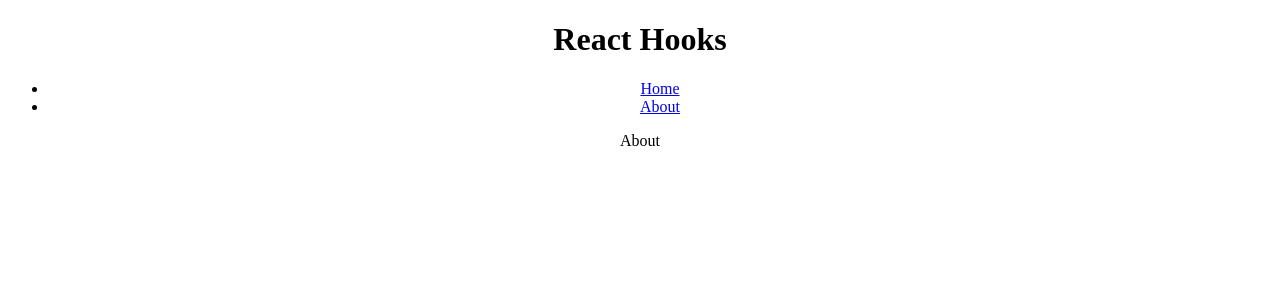
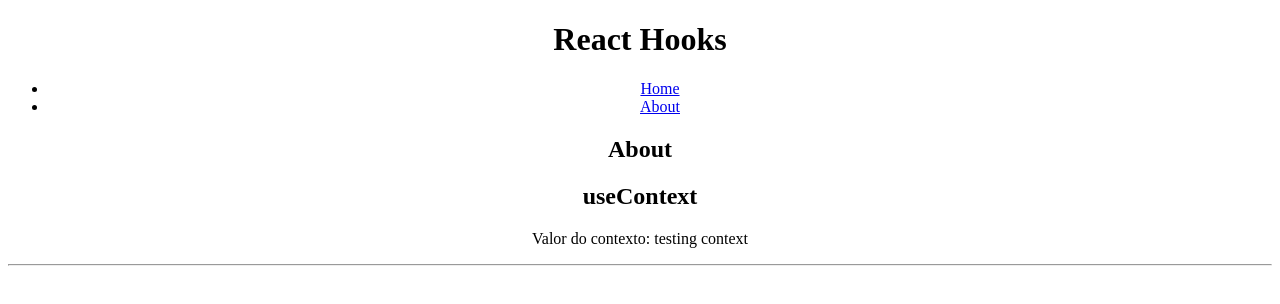
Before and after one commit to xandaosilva/curso-reactjs, a React (Create React App) app in the folder 11_hooks/reacthooks/: page /about in a window 1280 px wide. Shown: the top 304 px of the page. Built offline with nearby package versions, Linux system fonts and the light colour scheme.

Commit message:
useContext

```diff
--- a/11_hooks/reacthooks/src/App.js
+++ b/11_hooks/reacthooks/src/App.js
@@ -2,12 +2,15 @@
 
 import Home from "./pages/Home";
 import About from "./pages/About";
+
+import { HookUseContext } from "./components/HookUseContext";
 
 import './App.css';
 
 function App() {
   return (
     <div className="App">
+      <HookUseContext>
         <h1>React Hooks</h1>
         <BrowserRouter>
           <ul>
@@ -23,6 +26,7 @@
             <Route path="/about" element={<About />} />
           </Routes>
         </BrowserRouter>
+      </HookUseContext>
     </div>
   );
 }
--- /dev/null
+++ b/11_hooks/reacthooks/src/components/HookUseContext.js
@@ -0,0 +1,13 @@
+import { createContext } from 'react';
+
+export const SomeContext = createContext();
+
+export const HookUseContext = ({children}) => {
+    const contextValue = "testing context";
+
+    return (
+        <SomeContext.Provider value={{contextValue}}>
+            {children}
+        </SomeContext.Provider>
+    );
+}
--- a/11_hooks/reacthooks/src/pages/About.js
+++ b/11_hooks/reacthooks/src/pages/About.js
@@ -1,6 +1,16 @@
+import { useContext } from "react";
+import { SomeContext } from "../components/HookUseContext";
+
 const About = () => {
+    const { contextValue } = useContext(SomeContext);
+
     return (
-        <div>About</div>
+        <div>
+            <h2>About</h2>
+            <h2>useContext</h2>
+            <p>Valor do contexto: {contextValue}</p>
+            <hr />
+        </div>
     );
 }
 
--- a/11_hooks/reacthooks/src/pages/Home.js
+++ b/11_hooks/reacthooks/src/pages/Home.js
@@ -1,13 +1,22 @@
+import { useContext } from "react";
+
 import HookUseEffect from "../components/HookUseEffect";
 import HookUseReducer from "../components/HookUseReducer";
 import HookUseState from "../components/HookUseState";
 
+import { SomeContext } from "../components/HookUseContext";
+
 const Home = () => {
+    const { contextValue } = useContext(SomeContext);
+
     return (
         <div>
             <HookUseState />
             <HookUseReducer />
             <HookUseEffect />
+            <h2>useContext</h2>
+            <p>Valor do contexto: {contextValue}</p>
+            <hr />
         </div>
     );
 }
```
Lines whose indentation alone changed are shown as unchanged.
